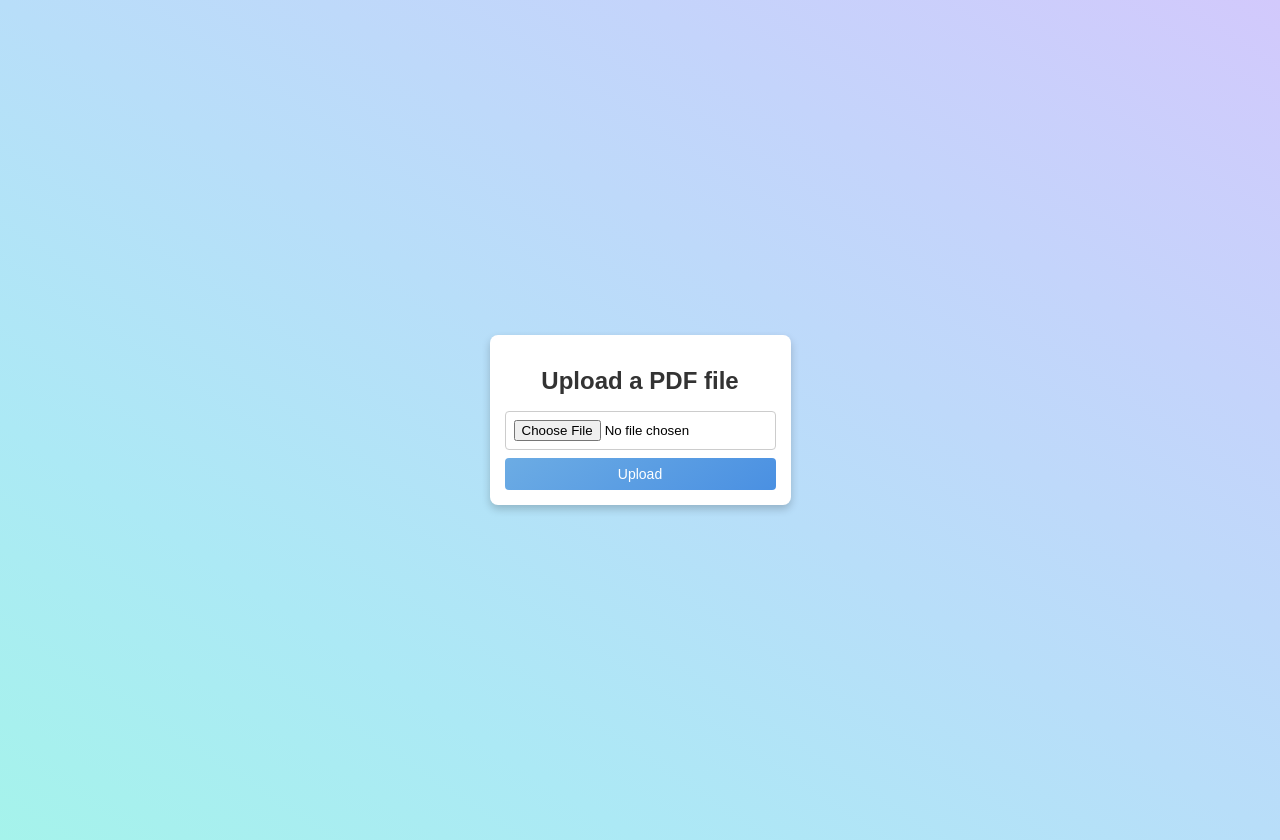
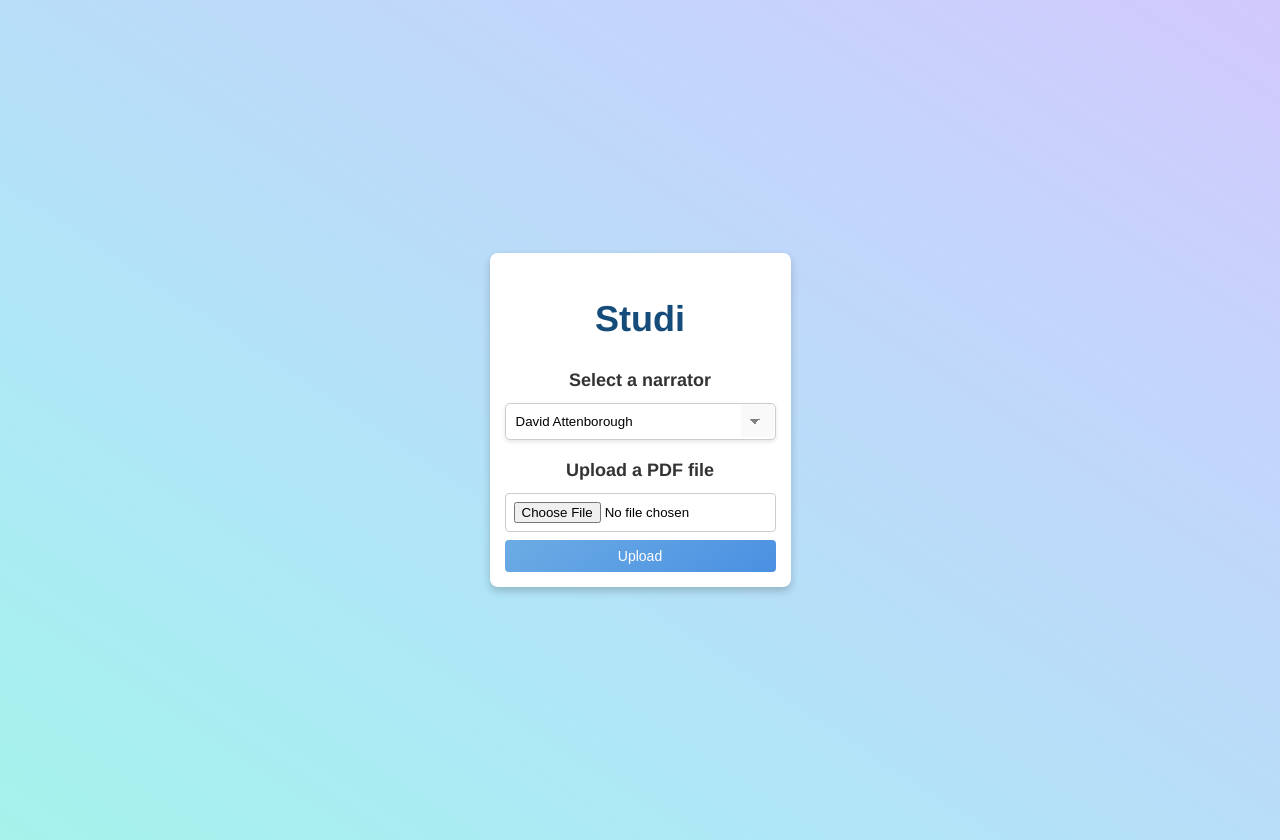
Before and after one commit to aqzhen/Shorts, a Flask app: page / in a window 1280 px wide. Run offline with Flask 3, Linux system fonts and the light colour scheme.

Commit message:
front-end final touches

```diff
--- a/templates/index.html
+++ b/templates/index.html
@@ -1,3 +1,4 @@
+
 <!DOCTYPE html>
 <html lang="en">
 <head>
@@ -6,9 +7,9 @@
     <title>PDF Uploader</title>
     <style>
         body {
-            font-family: 'Arial', sans-serif;
-            background-color: #e9eff1; /* Lighter, modern background */
-            background-image: linear-gradient(to right top, #a5f3eb, #ace9f5, #b8def9, #c4d4fb, #d2c9fc); /* Modern background gradient */
+            font-family: 'Helvetica', sans-serif;
+            background-color: #e9eff1;
+            background-image: linear-gradient(to right top, #a5f3eb, #ace9f5, #b8def9, #c4d4fb, #d2c9fc);
             margin: 0;
             padding: 20px;
             display: flex;
@@ -18,45 +19,89 @@
         }
         .container {
             background: white;
-            padding: 15px; /* Reduced padding */
-            border-radius: 8px; /* More modern border-radius */
-            box-shadow: 0 4px 8px rgba(0, 0, 0, 0.2); /* Smoother box shadow */
-            max-width: 400px; /* Limiting max width for better responsiveness */
+            padding: 15px;
+            border-radius: 8px;
+            box-shadow: 0 4px 8px rgba(0, 0, 0, 0.2);
+            max-width: 400px;
         }
         h1 {
             color: #333;
             text-align: center;
-            font-size: 24px; /* Reduced size for more pleasing look */
+            font-size: 18px;
+        }
+        h2 {
+            color: #154c79;
+            text-align: center;
+            font-size: 36px;
         }
         form {
             display: flex;
             flex-direction: column;
-            gap: 8px; /* Reduced gap */
+            gap: 8px;
         }
         input[type="file"] {
-            border: 1px solid #ccc; /* Lighter border */
-            padding: 8px; /* Reduced padding */
-            border-radius: 4px; /* More modern border-radius */
-            display: block; /* Ensures no overflow */
-            width: calc(100% - 18px); /* Adjust width to prevent overflow */
+            border: 1px solid #ccc;
+            padding: 8px;
+            border-radius: 4px;
+            display: block;
+            width: calc(100% - 18px);
         }
         button {
-            background: linear-gradient(145deg, #6cace4, #4a90e2); /* Updated gradient to match the background */
+            background: linear-gradient(145deg, #6cace4, #4a90e2);
             color: white;
-            padding: 8px 12px; /* Reduced padding for smaller size */
+            padding: 8px 12px;
             border: none;
-            border-radius: 4px; /* Smooth, modern border-radius */
+            border-radius: 4px;
             cursor: pointer;
-            font-size: 14px; /* Smaller font size for a more refined look */
-            transition: background 0.3s ease; /* Smooth transition for hover effect */
+            font-size: 14px;
+            transition: background 0.3s ease;
         }
         button:hover {
-            background: linear-gradient(145deg, #5a9bd4, #3a80d2); /* Darker gradient for hover effect */
+            background: linear-gradient(145deg, #5a9bd4, #3a80d2);
+        }
+        .select-container {
+            margin-bottom: 20px;
+        }
+        select {
+            width: 100%;
+            padding: 10px;
+            border-radius: 5px;
+            border: 1px solid #ccc;
+            background-color: white;
+            box-shadow: 0 2px 4px rgba(0, 0, 0, 0.1);
+            appearance: none;
+            background-image: linear-gradient(45deg, transparent 50%, gray 50%),
+                              linear-gradient(135deg, gray 50%, transparent 50%),
+                              linear-gradient(to right, #f9f9f9, #f9f9f9);
+            background-position: calc(100% - 20px) calc(1em + 2px), calc(100% - 15px) calc(1em + 2px), 100% 0;
+            background-size: 5px 5px, 5px 5px, 2.5em 2.5em;
+            background-repeat: no-repeat;
+            cursor: pointer;
+            transition: box-shadow 0.3s ease;
+        }
+        select:hover {
+            box-shadow: 0 2px 6px rgba(0, 0, 0, 0.2);
+        }
+        label {
+            display: block;
+            margin-bottom: 5px;
+            color: #666;
         }
     </style>
 </head>
 <body>
     <div class="container">
+        <h2>Studi</h2>
+        <h1>Select a narrator</h1>
+        <div class="select-container">
+<!--            <label for="narrator">Select Narrator:</label>-->
+            <select id="narrator" name="narrator">
+                <option value="david_attenborough">David Attenborough</option>
+                <option value="rajiv_gandhi">Rajiv Gandhi</option>
+                <option value="sydney_sweeney">Sydney Sweeney</option>
+                <option value="joe_rogan">Joe Rogan</option>
+            </select>
+        </div>
         <h1>Upload a PDF file</h1>
         <form method="POST" enctype="multipart/form-data" action="/upload">
             <input type="file" name="file" accept=".pdf">
```
